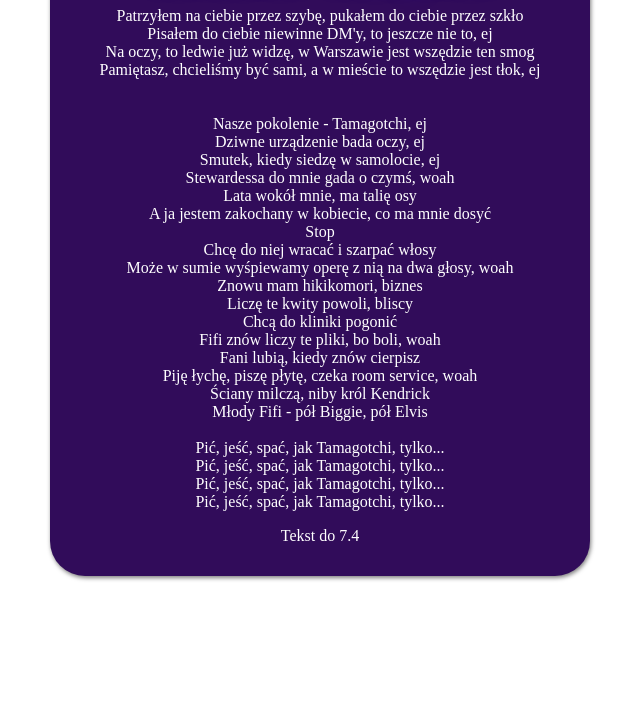
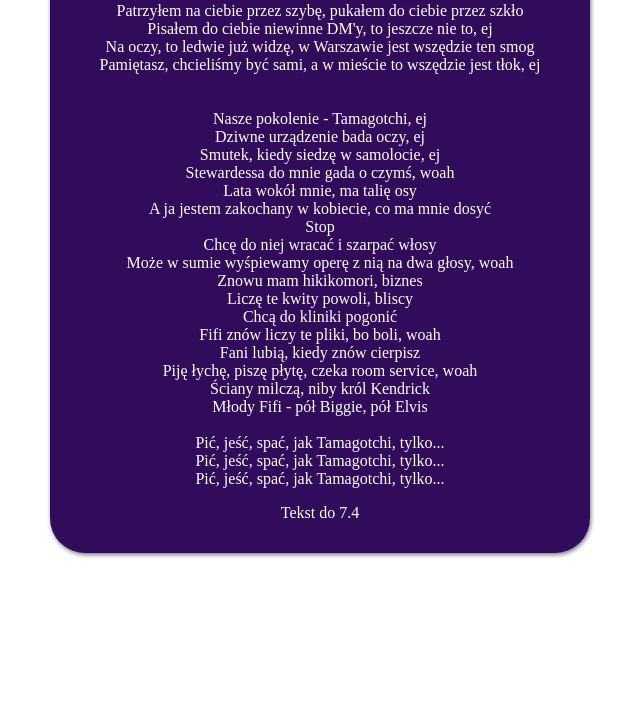
Before and after one commit to 4greatday/learning-git-2, a plain HTML site: page index.html in a window 1280 px wide. Shown: the part 96-800 px from the top of the page, without its empty margins (320-960 px from the left). Drawn offline with Linux system fonts and the light colour scheme.

Commit message:
Merge number 1

```diff
--- a/index.html
+++ b/index.html
@@ -36,7 +36,7 @@
 	Pić, jeść, spać, jak Tamagotchi, tylko...<br>
 	Pić, jeść, spać, jak Tamagotchi, tylko...<br>
 	Pić, jeść, spać, jak Tamagotchi, tylko...<br>
-	Pić, jeść, spać, jak Tamagotchi, tylko... </p>
+
 	<p>
 		Tekst do 7.4
 	</p>
--- a/style.css
+++ b/style.css
@@ -12,7 +12,9 @@
 	background-color: #310C5A;
 	text-align: center;
 	width: 500px;
-	padding: 15px 20px 15px 20px;
+	padding: 10px 20px 15px 20px;
 	border-radius: 35px;
 	box-shadow: 1px 2px 4px rgba(0, 0, 0, .5)
 }
+
+/* devKasia */
```
